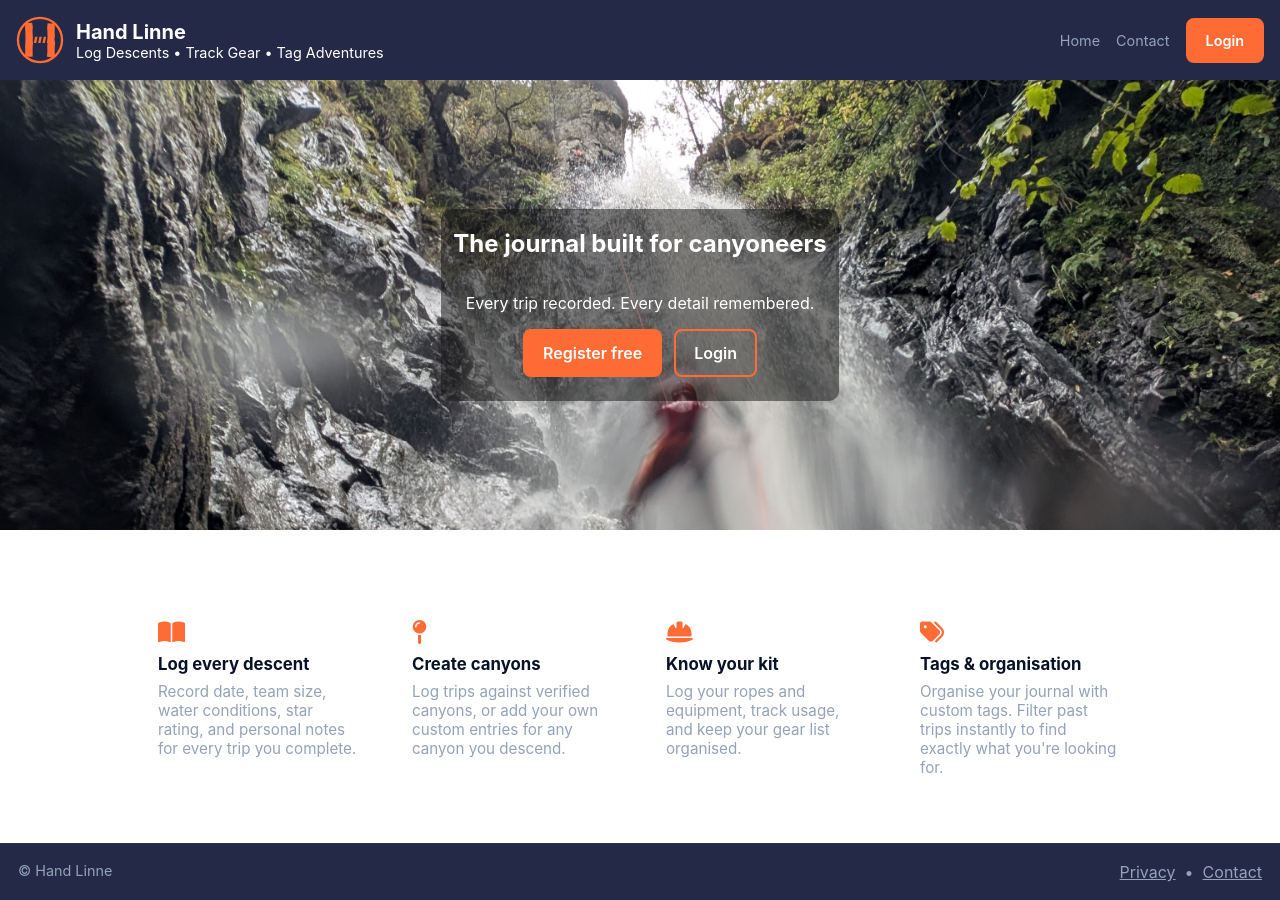
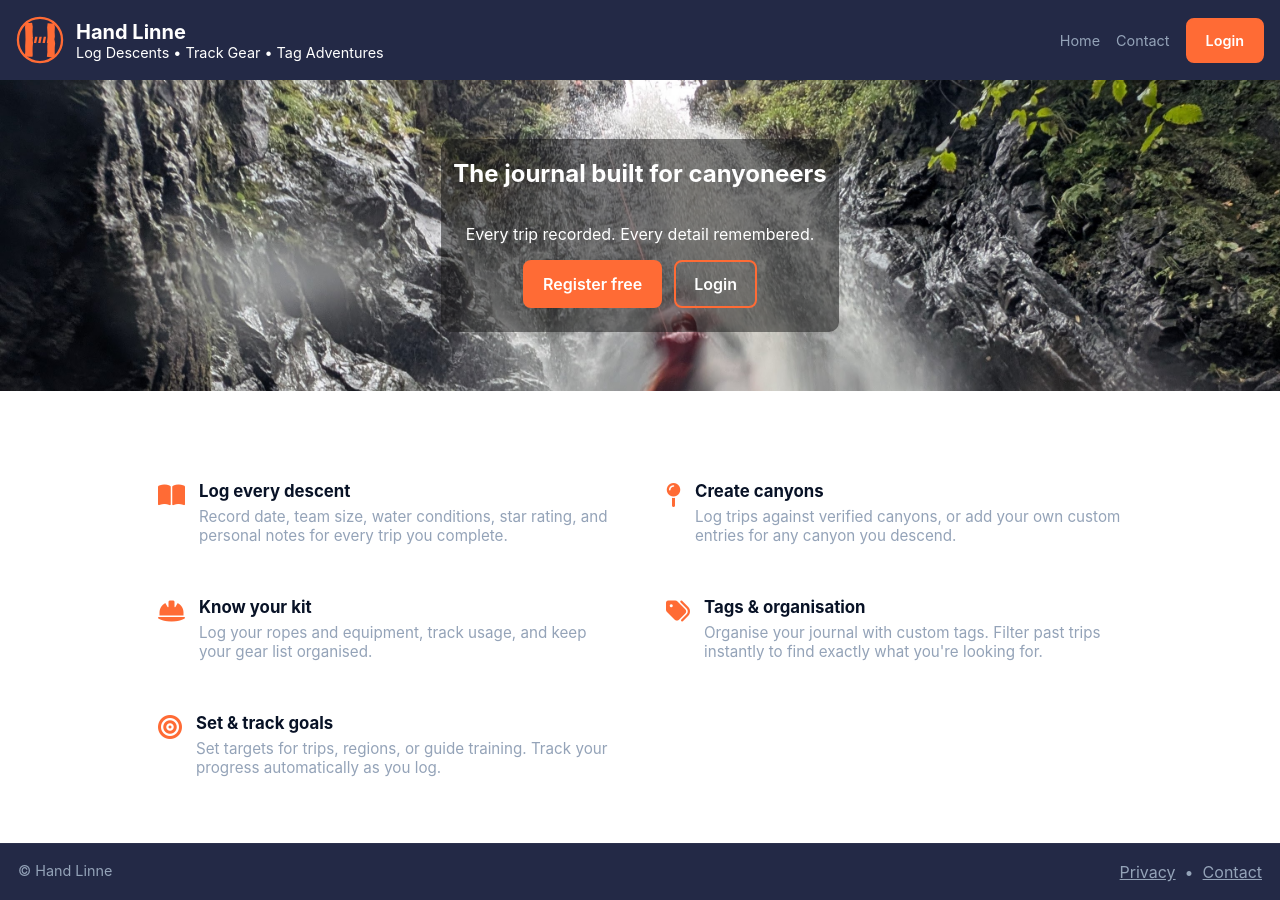
Before and after one commit to AranMason/CanyonJournal, a Jekyll site: the page built from docs/index.html, in a window 1280 px wide. Built offline with Jekyll 4.4.1, drawn with Linux system fonts in a browser that asks for light colours.

Commit message:
Adding Goals to the feature list

```diff
--- a/docs/index.html
+++ b/docs/index.html
@@ -21,27 +21,32 @@
 
         <div class="feature">
           <i class="fa-solid fa-book-open"></i>
-          <h3>Log every descent</h3>
-          <p>Record date, team size, water conditions, star rating, and personal notes for every trip you complete.</p>
+          <div><h3>Log every descent</h3>
+          <p>Record date, team size, water conditions, star rating, and personal notes for every trip you complete.</p></div>
         </div>
-
 
         <div class="feature">
           <i class="fa-solid fa-map-pin"></i>
-          <h3>Create canyons</h3>
-          <p>Log trips against verified canyons, or add your own custom entries for any canyon you descend.</p>
+          <div><h3>Create canyons</h3>
+          <p>Log trips against verified canyons, or add your own custom entries for any canyon you descend.</p></div>
         </div>
 
         <div class="feature">
           <i class="fa-solid fa-helmet-safety"></i>
-          <h3>Know your kit</h3>
-          <p>Log your ropes and equipment, track usage, and keep your gear list organised.</p>
+          <div><h3>Know your kit</h3>
+          <p>Log your ropes and equipment, track usage, and keep your gear list organised.</p></div>
         </div>
 
         <div class="feature">
           <i class="fa-solid fa-tags"></i>
-          <h3>Tags &amp; organisation</h3>
-          <p>Organise your journal with custom tags. Filter past trips instantly to find exactly what you're looking for.</p>
+          <div><h3>Tags &amp; organisation</h3>
+          <p>Organise your journal with custom tags. Filter past trips instantly to find exactly what you're looking for.</p></div>
+        </div>
+
+        <div class="feature">
+          <i class="fa-solid fa-bullseye"></i>
+          <div><h3>Set &amp; track goals</h3>
+          <p>Set targets for trips, regions, or guide training. Track your progress automatically as you log.</p></div>
         </div>
 
       </div>
--- a/docs/src/styles.css
+++ b/docs/src/styles.css
@@ -38,10 +38,11 @@
 .hero h1{font-size:2rem;margin:0 0 8px}
 .hero p{margin:0 0 18px;color:var(--muted)}
 .hero-content{flex:1;max-width: 1000px;}
-.features{display:grid;grid-template-columns:repeat(auto-fit,minmax(220px,1fr));gap:16px;margin-top:24px}
-.feature{background:rgba(255,255,255,0.02);padding:18px;border-radius:10px}
-.feature i{font-size:1.5rem;color:var(--accent);margin-bottom:10px;display:block}
-.feature h3{margin:0 0 8px;font-size:1.05rem}
+.features{display:grid;grid-template-columns:repeat(2,1fr);gap:16px;margin-top:24px}
+@media(max-width:560px){.features{grid-template-columns:1fr}}
+.feature{background:rgba(255,255,255,0.02);padding:18px;border-radius:10px;display:flex;gap:14px;align-items:flex-start}
+.feature i{font-size:1.5rem;color:var(--accent);flex-shrink:0;margin-top:2px}
+.feature h3{margin:0 0 6px;font-size:1.05rem}
 .feature p{margin:0;color:var(--muted);font-size:0.95rem}
 .footer{border-top:1px solid rgba(255,255,255,0.04);padding:18px;color:var(--muted);display:flex;justify-content:space-between;flex-wrap:wrap}
 .small{font-size:0.9rem}
```
